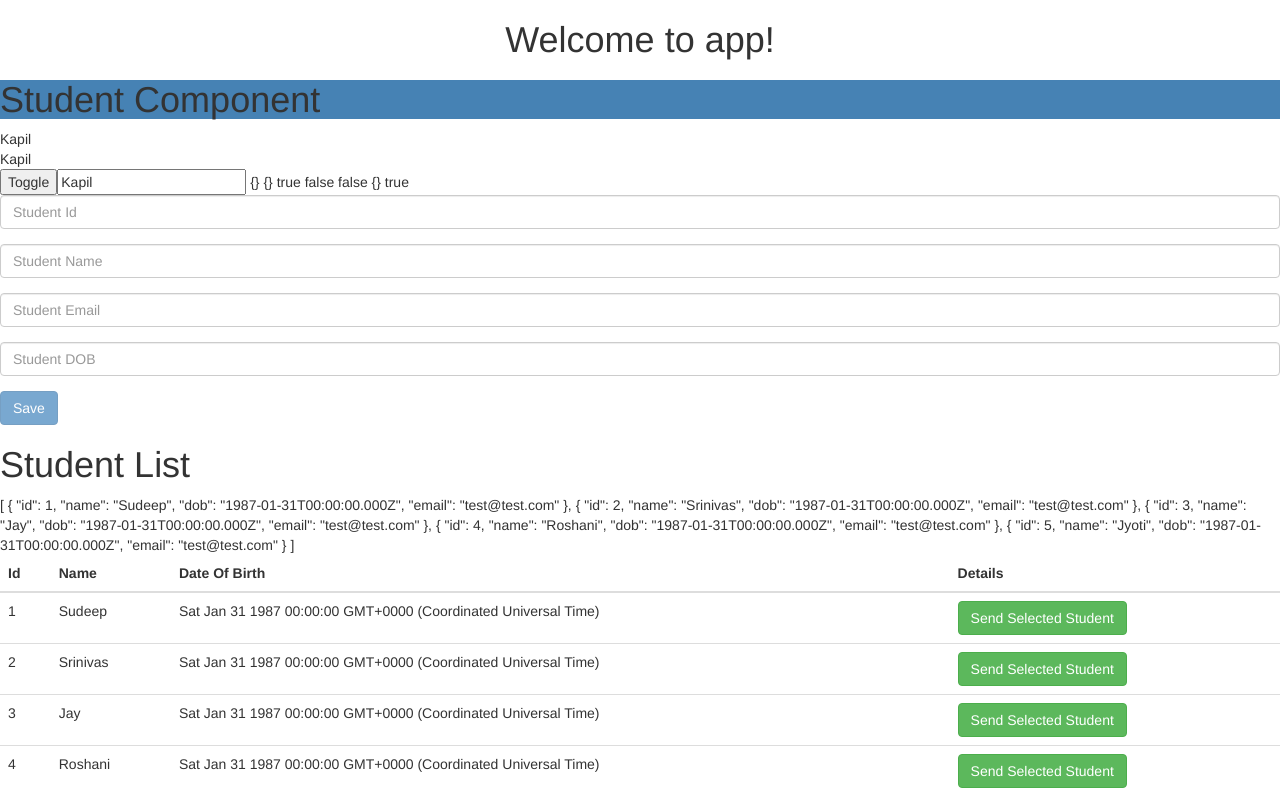
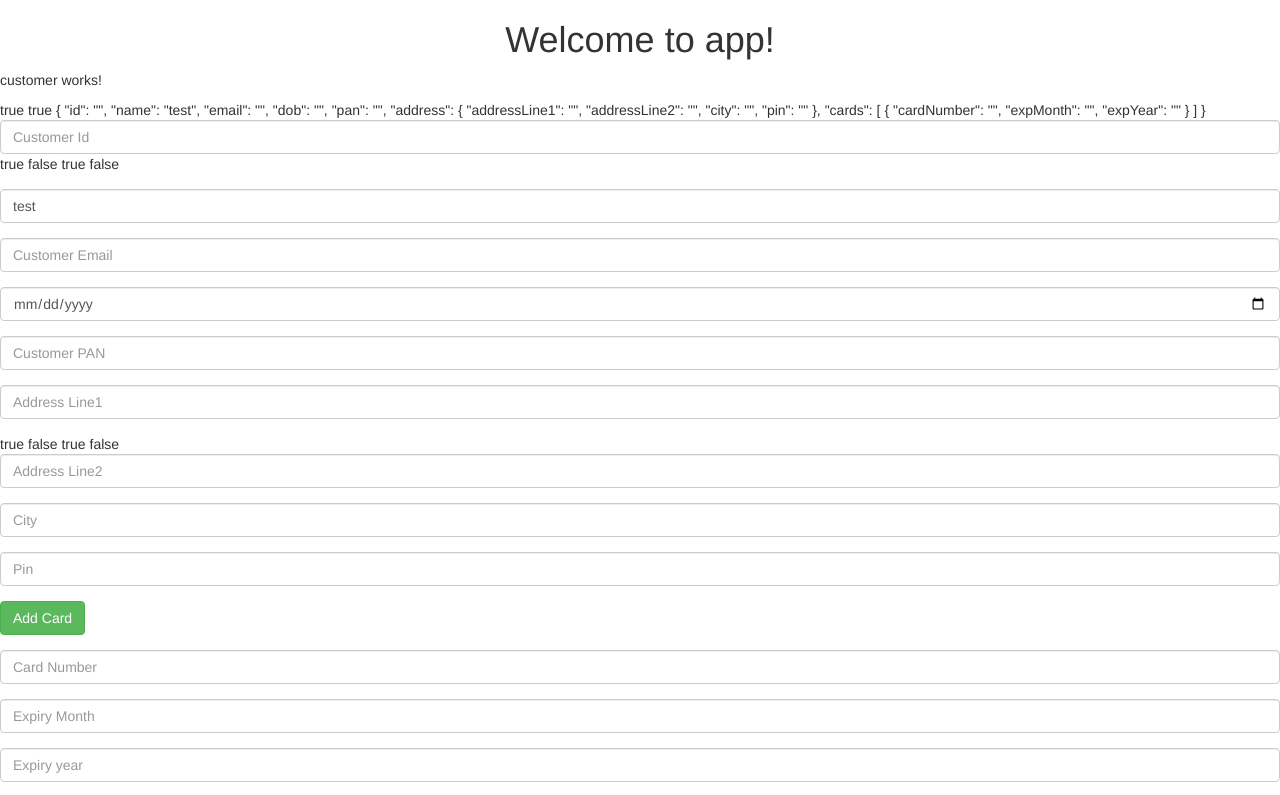
Before and after one commit to santoshyadav198613/Student-Management-Edureka-30Dec, an Angular app: page / in a window 1280 px wide. Shown: the top 795 px of the page. Built offline with nearby package versions, Linux system fonts and the light colour scheme.

Commit message:
added reactive form

```diff
--- a/src/app/app.component.html
+++ b/src/app/app.component.html
@@ -4,6 +4,8 @@
     Welcome to {{ title }}!
   </h1>
 </div>
+
+<app-customer></app-customer>
 <app-student></app-student>
 <button type="button" class="btn btn-success" (click)="addStudent()">
   Add Student
--- /dev/null
+++ b/src/app/customer/customer.component.html
@@ -0,0 +1,94 @@
+<p>
+  customer works!
+</p>
+
+{{customerForm.invalid | json}} {{customerForm.pristine | json}} {{customerForm.value |json}}
+
+<form [formGroup]="customerForm" (submit)="save()">
+  <div class="form-group">
+    <input type="number" formControlName="id" name="custid" class="form-control" placeholder="Customer Id">
+    {{customerForm.get('id').invalid | json }}
+    {{customerForm.get('id').valid | json }}
+    {{customerForm.get('id').pristine | json }}
+    {{customerForm.get('id').dirty | json }}
+    <div class="alert alert-danger" *ngIf="customerForm.get('id').invalid && customerForm.get('id').dirty">
+        Please provide customer id!
+    </div>
+  </div>
+  <div class="form-group">
+    <input type="text" formControlName="name" name="custname" class="form-control" placeholder="Customer Name">
+  </div>
+  <div class="form-group">
+    <input type="email" formControlName="email" name="custemail" class="form-control" placeholder="Customer Email">
+  </div>
+  <div class="form-group">
+    <input type="date" formControlName="dob" name="custdob" class="form-control" placeholder="Customer DOB">
+  </div>
+  <div class="form-group">
+    <input type="text" formControlName="pan" name="custpan" class="form-control" placeholder="Customer PAN">
+  </div>
+  <div formGroupName="address">
+    <div class="form-group">
+      <input type="text" formControlName="addressLine1" name="addr1" class="form-control" placeholder="Address Line1">
+    </div>
+    {{customerForm.get('address.addressLine1').invalid | json }}
+    {{customerForm.get('address.addressLine1').valid | json }}
+    {{customerForm.get('address.addressLine1').pristine | json }}
+    {{customerForm.get('address.addressLine1').dirty | json }}
+    <div class="alert alert-danger" *ngIf="customerForm.get('address.addressLine1').invalid && customerForm.get('address.addressLine1').dirty">
+        Please provide customer Address!
+    </div>
+    <div class="form-group">
+      <input type="text" formControlName="addressLine2" name="addr2" class="form-control" placeholder="Address Line2">
+    </div>
+    <div class="form-group">
+      <input type="text" formControlName="city" name="city" class="form-control" placeholder="City">
+    </div>
+
+    <div class="form-group">
+      <input type="text" formControlName="pin" name="pin" class="form-control" placeholder="Pin">
+    </div>
+  </div>
+  <div class="form-group">
+    <button type="button" class="btn btn-success" (click)="addCard()">
+      Add Card
+    </button>
+  </div>
+  <div class="form-group" formArrayName="cards">
+    <div *ngFor="let card of customerForm['controls'].cards['controls'];let i=index">
+      <div [formGroupName]="i">
+        <div class="form-group">
+          <input type="number" formControlName="cardNumber" name="cardno" class="form-control" placeholder="Card Number">
+        </div>
+        <!-- {{customerForm.get(['cardNumber', i ,'cards']).invalid | json }}
+        {{customerForm.get([i,'cardNumber','cards']).valid | json }}
+        {{customerForm.get([i,'cardNumber','cards']).pristine | json }}
+        {{customerForm.get([i,'cardNumber','cards']).dirty | json }}
+        <!-- <div class="alert alert-danger" *ngIf="customerForm.get(['i','cardNumber','cards']).invalid && customerForm.get(['i','cardNumber','cards']).dirty"> -->
+            <!-- Please provide customer Address!
+        </div> -->
+        <div class="form-group">
+          <input type="number" formControlName="expMonth" name="month" class="form-control" placeholder="Expiry Month">
+        </div>
+        <div class="form-group">
+          <input type="number" formControlName="expYear" name="year" class="form-control" placeholder="Expiry year">
+        </div>
+        <div>
+          <button type="button" class="btn btn-danger" (click)="removeCard(i)">
+            Remove Card
+          </button>
+        </div>
+      </div>
+    </div>
+  </div>
+
+
+
+
+
+
+  <div>
+    <button [disabled]="customerForm.invalid" type="submit" class="btn btn-success">Save</button>
+  </div>
+
+</form>
--- /dev/null
+++ b/src/app/customer/customer.component.ts
@@ -0,0 +1,60 @@
+import { Component, OnInit } from '@angular/core';
+
+import { FormGroup, FormBuilder, FormControl, FormArray, Validators } from '@angular/forms';
+
+@Component({
+  selector: 'app-customer',
+  templateUrl: './customer.component.html',
+  styleUrls: ['./customer.component.css']
+})
+export class CustomerComponent implements OnInit {
+  customerForm: FormGroup;
+  constructor(private fb: FormBuilder) { }
+
+  ngOnInit() {
+    this.customerForm = this.fb.group({
+      id: new FormControl('', [Validators.required]),
+      name: new FormControl('test', [Validators.required]),
+      email: new FormControl('', [Validators.required, Validators.email]),
+      dob: new FormControl('', [Validators.required]),
+      pan: new FormControl('', [Validators.required]),
+      address: this.fb.group({
+        addressLine1: new FormControl('', [Validators.required]),
+        addressLine2: new FormControl('', []),
+        city: new FormControl('', [Validators.required]),
+        pin: new FormControl('', [Validators.required]),
+      }),
+      cards: this.fb.array([
+        this.buildForm()
+      ])
+    }
+    );
+  }
+
+  buildForm() {
+    return this.fb.group({
+      cardNumber: new FormControl('', [Validators.required]),
+      expMonth: new FormControl('', [Validators.required]),
+      expYear: new FormControl('', [Validators.required]),
+    })
+  }
+
+
+
+  addCard(): void {
+    let card = this.customerForm.controls['cards'] as FormArray;
+    card.push(this.buildForm());
+  }
+
+  removeCard(i: number): void {
+    let card = this.customerForm.controls['cards'] as FormArray;
+    card.removeAt(i);
+  }
+
+
+  save() {
+      console.log(this.customerForm.value);
+      this.customerForm.reset();
+  }
+
+}
--- a/src/app/student/student.component.ts
+++ b/src/app/student/student.component.ts
@@ -58,6 +58,7 @@ export class StudentComponent implements OnInit {
     console.log(this.student);
     this.studentService.addStud(this.student);
     this.loadStudent();
+    this.student = new Student();
     studentForm.reset();
   }
 }
```
Also changed, not shown: src/app/app.module.ts (+6 -3 lines), src/app/customer/customer.component.css (added), src/notes/forms.txt, 1 other file (tests, documents, lock files or other folders).
